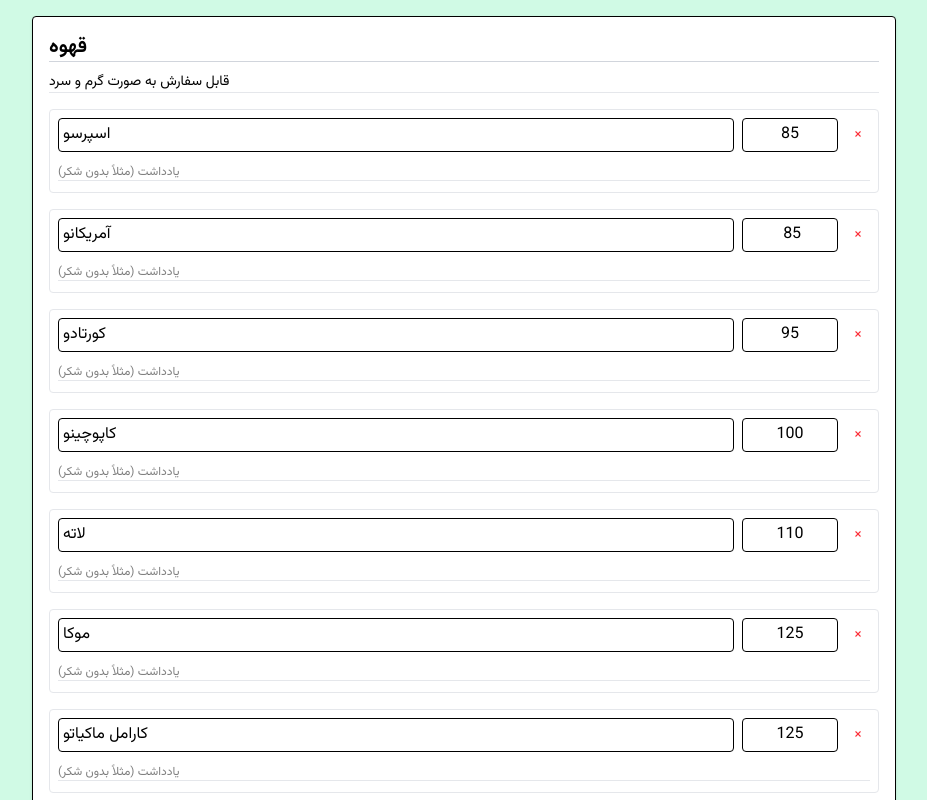
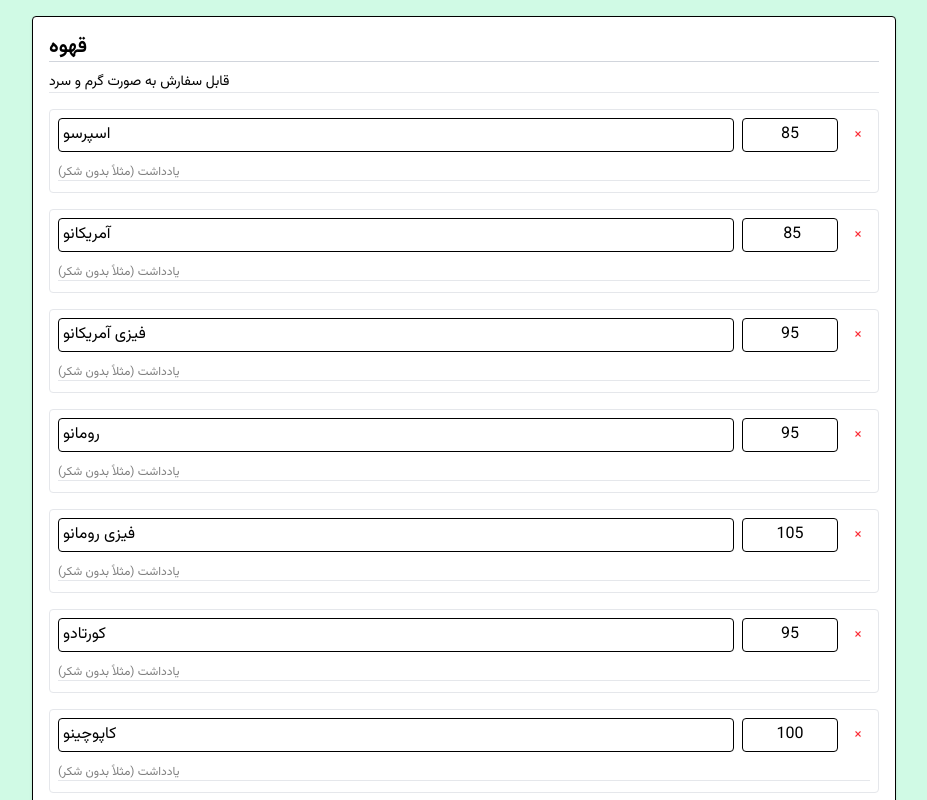
Before and after one commit to Sepehr-Khatami/ukiyo-menu, a Next.js app: page /edit in a window 1280 px wide. Shown: the top 800 px of the page, without its empty margins (176-1103 px from the left). Built offline with nearby package versions, Linux system fonts and the light colour scheme.

Commit message:
1/8 update

```diff
--- a/app/page.tsx
+++ b/app/page.tsx
@@ -36,7 +36,7 @@ export default function Home() {
       <div className='mt-24 w-full px-4 pb-8'>
         <MenuTitle />
       </div>
-      <div className='text-sm text-center bg-emerald-100 py-4 flex flex-col justify-center items-center md:flex-row'>
+      <div className='text-xs text-center bg-emerald-100 py-4 flex justify-center items-center md:flex-row'>
         <div>© 2025 Ukiyo Café. Built by Sepehr.</div>
         <div className='pl-1'>
           For inquiries:{" "}
--- a/data/menu-items.json
+++ b/data/menu-items.json
@@ -11,6 +11,18 @@
       {
         "title": "آمریکانو",
         "price": " 85"
+      },
+      {
+        "title": "فیزی آمریکانو",
+        "price": "95"
+      },
+      {
+        "title": "رومانو",
+        "price": "95"
+      },
+      {
+        "title": "فیزی رومانو",
+        "price": "105"
       },
       {
         "title": "کورتادو",
@@ -32,10 +44,7 @@
         "title": "کارامل ماکیاتو",
         "price": "125"
       },
-      {
-        "title": "رومانو",
-        "price": "95"
-      },
+
       {
         "title": "آفوگاتو",
         "price": "115"
@@ -222,7 +231,7 @@
       {
         "title": "پنکیک",
         "price": "100",
-        "notes": "(میتونید تاپینگ های زیر رو به پنکیک اضافه کنید)"
+        "notes": "میتونید تاپینگ های زیر رو به پنکیک اضافه کنید"
       },
       {
         "title": "نوتلا",
@@ -304,13 +313,12 @@
         "notes": "۲۰۰ گرم فیله مرغ، سس انار، گردو، قارچ، کاهو"
       },
       {
-        "title": "پنینی سس پستو",
+        "title": " ⭐ پنینی سس پستو",
         "price": "295",
         "notes": "۲۰۰ گرم فیله مرغ، سس پستو، کاهوِ، قارچ، گوجه"
       }
     ]
   },
-
   {
     "categorie": "برگر",
     "id": 1753778971565,
@@ -342,7 +350,7 @@
         "notes": "۱۵۰ گرم راسته گوساله، فلفل هالوپینو، پنیر گودا، چیپس، سس مخصوص، مخلفات"
       },
       {
-        "title": "یوکیو برگر",
+        "title": " ⭐ یوکیو برگر",
         "price": "330",
         "notes": "۱۵۰ گرم راسته گوساله، ۱۵۰ گرم فیله مرغ مرینت شده، ژامبون، پنیر گودا، چیپس، سس مخصوص، مخلفات"
       }
--- a/data/menu-titles.json
+++ b/data/menu-titles.json
@@ -30,7 +30,7 @@
     "image": "/cake.gif"
   },
   {
-    "titleEn": "ّFries",
+    "titleEn": "Fries",
     "titleFa": "سیب زمینی",
     "image": "/french-fries.gif"
   },
```
